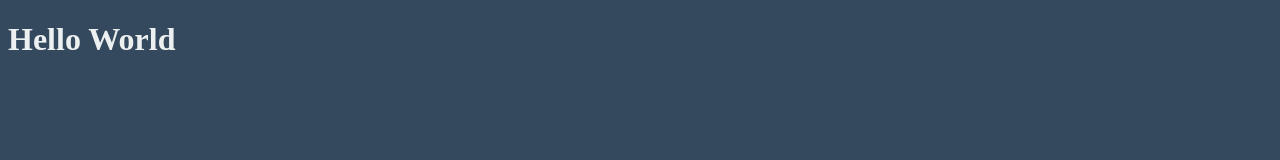
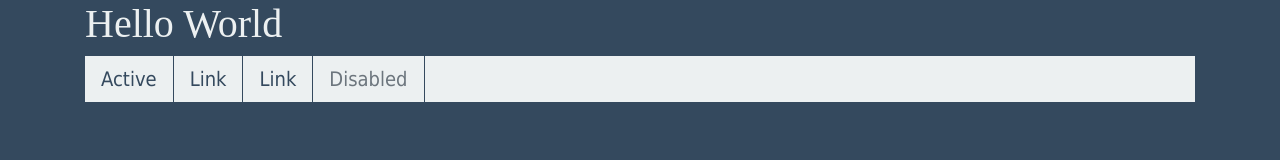
Before and after one commit to Laro0375/mtm6330-week-5, a website: page index.html in a window 1280 px wide. Drawn offline with nearby package versions, Linux system fonts and the light colour scheme.

Commit message:
played with bootstrap

```diff
--- a/index.html
+++ b/index.html
@@ -3,10 +3,33 @@
   <head>
     <meta charset="utf-8">
     <title></title>
+    <link rel="stylesheet" href="https://stackpath.bootstrapcdn.com/bootstrap/4.3.1/css/bootstrap.min.css" integrity="sha384-ggOyR0iXCbMQv3Xipma34MD+dH/1fQ784/j6cY/iJTQUOhcWr7x9JvoRxT2MZw1T" crossorigin="anonymous">
     <link rel="stylesheet" href="/css/min/main.css">
   </head>
   <body>
-    <h1>Hello World</h1>
+    <div class="container">
+  <h1>Hello World</h1>
+  <nav>
+  <ul class="nav">
+  <li class="nav-item">
+    <a class="nav-link active" href="#">Active</a>
+  </li>
+  <li class="nav-item">
+    <a class="nav-link" href="#">Link</a>
+  </li>
+  <li class="nav-item">
+    <a class="nav-link" href="#">Link</a>
+  </li>
+  <li class="nav-item">
+    <a class="nav-link disabled" href="#" tabindex="-1" aria-disabled="true">Disabled</a>
+  </li>
+</ul>
+</nav>
+</div>
 
+
+    <script src="https://code.jquery.com/jquery-3.3.1.slim.min.js" integrity="sha384-q8i/X+965DzO0rT7abK41JStQIAqVgRVzpbzo5smXKp4YfRvH+8abtTE1Pi6jizo" crossorigin="anonymous"></script>
+    <script src="https://cdnjs.cloudflare.com/ajax/libs/popper.js/1.14.7/umd/popper.min.js" integrity="sha384-UO2eT0CpHqdSJQ6hJty5KVphtPhzWj9WO1clHTMGa3JDZwrnQq4sF86dIHNDz0W1" crossorigin="anonymous"></script>
+    <script src="https://stackpath.bootstrapcdn.com/bootstrap/4.3.1/js/bootstrap.min.js" integrity="sha384-JjSmVgyd0p3pXB1rRibZUAYoIIy6OrQ6VrjIEaFf/nJGzIxFDsf4x0xIM+B07jRM" crossorigin="anonymous"></script>
   </body>
 </html>
--- a/scss/_variables.scss
+++ b/scss/_variables.scss
@@ -2,3 +2,5 @@
 $fonts-headings: "Times New Roman", serif;
 $asphalt: #34495e;
 $clouds: #ecf0f1;
+$text-font-size: 18px !default;
+$nav-border-side: right;
--- a/scss/main.scss
+++ b/scss/main.scss
@@ -3,14 +3,20 @@
   font-family: $fonts-text;
   background-color: $asphalt;
   color: $clouds;
+  font-size: $text-font-size;
 }
 
 h1, h2, h3, h4, h5, h6{
   font-family: $fonts-headings;
 }
 
-nav{
+
+nav{$text-font-size:20px;
+  font-size: $text-font-size;
   background-color:$clouds;
+
+
+
   ul{
     li{
       display: inline-block;
```
Also changed, not shown: css/main.css, css/min/main.css.
